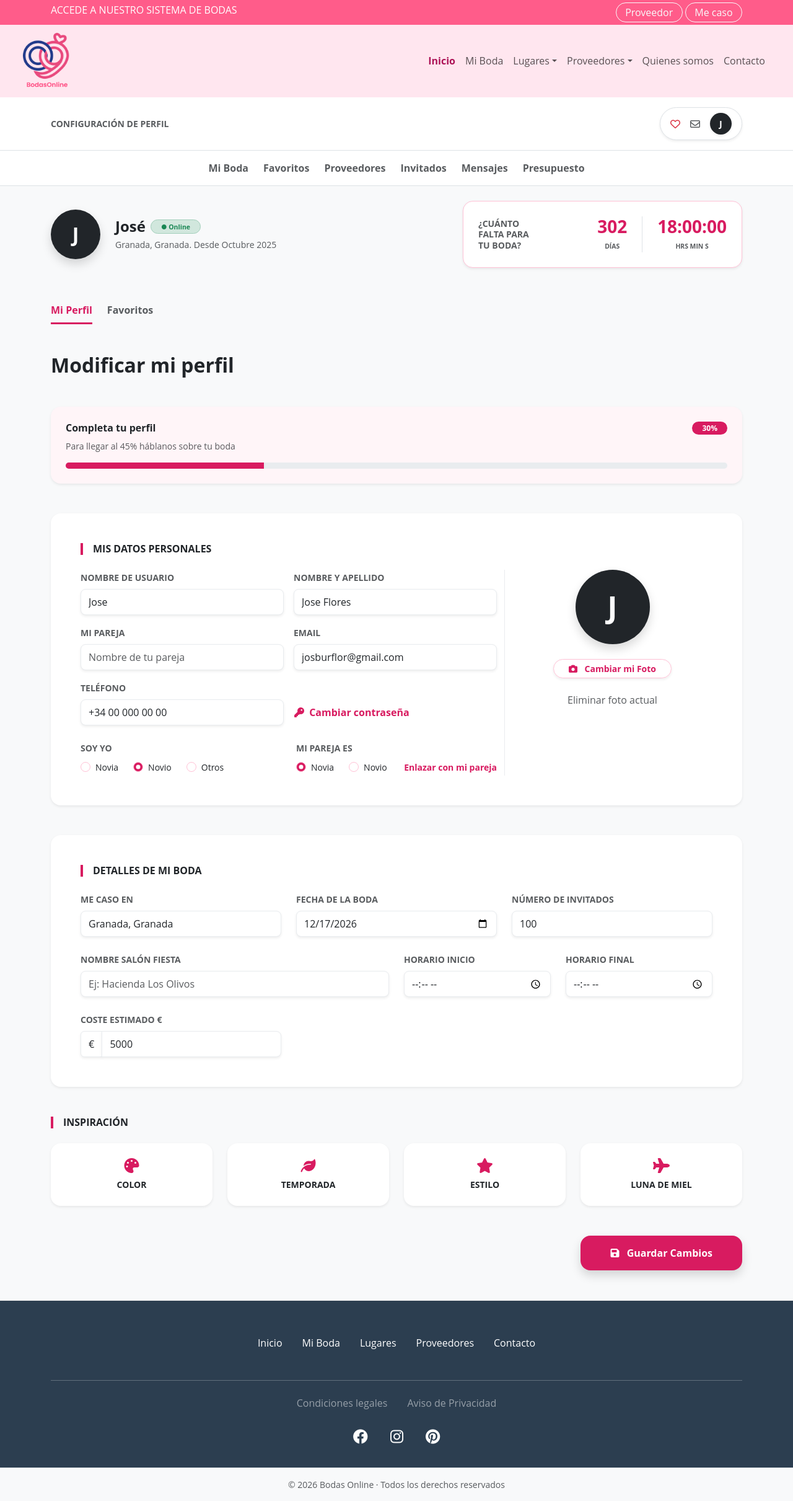
After one commit to josburflor/bodasonline, a PHP site: page /prueba.php in a window 1280 px wide. The commit adds this page. Shown: the whole page at 62% size. Run offline with PHP 8.4, Linux system fonts and the light colour scheme.

Commit message:
Refactor: Integrated prueba.php with global header/footer and added redirect logic in usuario.php

```diff
--- /dev/null
+++ b/prueba.php
@@ -0,0 +1,302 @@
+<?php include_once("header.php"); ?>
+
+<main class="prueba-page bg-light pb-5">
+    <!-- Barra superior de usuario (Estilo Panel Usuario) -->
+    <div class="bg-white shadow-sm border-bottom">
+        <div class="container py-3 d-flex justify-content-between align-items-center">
+            <div class="text-uppercase fw-bold text-muted small">Configuración de Perfil</div>
+
+            <div class="d-flex align-items-center gap-3">
+                <div class="d-flex align-items-center gap-3 border rounded-pill px-3 py-2 bg-white shadow-sm">
+                    <i class="far fa-heart text-danger cursor-pointer"></i>
+                    <i class="far fa-envelope text-muted cursor-pointer"></i>
+                    <div class="bg-dark text-white rounded-circle d-flex align-items-center justify-content-center fw-bold shadow-sm" style="width: 35px; height: 35px; font-size: 0.9rem; display: flex; justify-content: center;">J</div>
+                </div>
+            </div>
+        </div>
+    </div>
+
+    <!-- Sub-Navegación del Perfil -->
+    <div class="bg-white border-bottom mb-4">
+        <div class="container d-flex flex-wrap justify-content-center gap-4 py-3">
+            <a href="panelusuario.php" class="text-decoration-none fw-bold text-muted hover-pink transition">Mi Boda</a>
+            <a href="#" class="text-decoration-none fw-bold text-muted hover-pink transition">Favoritos</a>
+            <a href="#" class="text-decoration-none fw-bold text-muted hover-pink transition">Proveedores</a>
+            <a href="#" class="text-decoration-none fw-bold text-muted hover-pink transition">Invitados</a>
+            <a href="#" class="text-decoration-none fw-bold text-muted hover-pink transition">Mensajes</a>
+            <a href="#" class="text-decoration-none fw-bold text-muted hover-pink transition">Presupuesto</a>
+        </div>
+    </div>
+
+    <div class="container">
+        <!-- Perfil Header -->
+        <div class="row align-items-center mb-5 g-4">
+            <div class="col-md-7 d-flex align-items-center gap-4">
+                <div class="bg-dark text-white rounded-circle d-flex align-items-center justify-content-center fw-bold shadow" style="width: 80px; height: 80px; font-size: 2rem;">J</div>
+                <div>
+                    <div class="d-flex align-items-center gap-2 mb-1">
+                        <h2 class="h4 fw-bold mb-0">José</h2>
+                        <span class="badge bg-success-subtle text-success border border-success-subtle rounded-pill px-3">
+                            <small class="fw-bold">● Online</small>
+                        </span>
+                    </div>
+                    <p class="text-muted mb-0 small">Granada, Granada. Desde Octubre 2025</p>
+                </div>
+            </div>
+
+            <!-- Contador de Boda -->
+            <div class="col-md-5">
+                <div class="bg-white p-4 rounded-4 shadow-sm border border-pink-subtle d-flex align-items-center justify-content-between">
+                    <span class="text-uppercase fw-bold text-muted small lh-sm" style="width: 100px;">¿Cuánto falta para tu boda?</span>
+                    <div class="d-flex gap-4">
+                        <div class="text-center">
+                            <div class="h3 fw-bold text-pink mb-0">302</div>
+                            <small class="text-uppercase fw-bold text-muted" style="font-size: 0.65rem;">Días</small>
+                        </div>
+                        <div class="text-center border-start ps-4">
+                            <div class="h3 fw-bold text-pink mb-0">18:00:00</div>
+                            <small class="text-uppercase fw-bold text-muted" style="font-size: 0.65rem;">hrs min s</small>
+                        </div>
+                    </div>
+                </div>
+            </div>
+        </div>
+
+        <!-- Tabs Perfil/Favoritos -->
+        <ul class="nav nav-tabs border-0 mb-5 gap-4">
+            <li class="nav-item">
+                <a class="nav-link active fw-bold border-0 border-bottom border-3 border-pink px-0" style="color: #d81b60; background: none;" href="#">Mi Perfil</a>
+            </li>
+            <li class="nav-item">
+                <a class="nav-link fw-bold text-muted border-0 px-0" href="#">Favoritos</a>
+            </li>
+        </ul>
+
+        <h1 class="h2 fw-bold mb-5">Modificar mi perfil</h1>
+
+        <!-- Barra de Progreso -->
+        <div class="card border-0 shadow-sm rounded-4 p-4 mb-5 bg-pink-light border border-pink-subtle">
+            <div class="d-flex justify-content-between align-items-center mb-2">
+                <h3 class="h6 fw-bold mb-0">Completa tu perfil</h3>
+                <span class="badge bg-pink text-white rounded-pill px-3">30%</span>
+            </div>
+            <p class="text-muted small mb-3">Para llegar al 45% háblanos sobre tu boda</p>
+            <div class="progress" style="height: 10px;">
+                <div class="progress-bar" role="progressbar" style="width: 30%; background-color: #d81b60;"></div>
+            </div>
+        </div>
+
+        <!-- SECCIÓN: MIS DATOS PERSONALES -->
+        <div class="card border-0 shadow-sm rounded-4 p-5 mb-5">
+            <h3 class="h6 fw-bold text-uppercase tracking-widest mb-4 border-start border-4 border-pink ps-3">Mis datos personales</h3>
+
+            <div class="row g-4">
+                <!-- Columna Izquierda/Centro -->
+                <div class="col-lg-8">
+                    <div class="row g-3">
+                        <div class="col-md-6">
+                            <label class="form-label small fw-bold text-muted text-uppercase tracking-wider">Nombre de usuario</label>
+                            <input type="text" value="Jose" class="form-control rounded-3 py-2 border-light-subtle shadow-sm">
+                        </div>
+                        <div class="col-md-6">
+                            <label class="form-label small fw-bold text-muted text-uppercase tracking-wider">Nombre y Apellido</label>
+                            <input type="text" value="Jose Flores" class="form-control rounded-3 py-2 border-light-subtle shadow-sm">
+                        </div>
+                        <div class="col-md-6">
+                            <label class="form-label small fw-bold text-muted text-uppercase tracking-wider">Mi pareja</label>
+                            <input type="text" placeholder="Nombre de tu pareja" class="form-control rounded-3 py-2 border-light-subtle shadow-sm">
+                        </div>
+                        <div class="col-md-6">
+                            <label class="form-label small fw-bold text-muted text-uppercase tracking-wider">Email</label>
+                            <input type="email" value="josburflor@gmail.com" class="form-control rounded-3 py-2 border-light-subtle shadow-sm">
+                        </div>
+                        <div class="col-md-6">
+                            <label class="form-label small fw-bold text-muted text-uppercase tracking-wider">Teléfono</label>
+                            <input type="text" value="+34 00 000 00 00" class="form-control rounded-3 py-2 border-light-subtle shadow-sm">
+                        </div>
+                        <div class="col-md-6 d-flex align-items-end">
+                            <button class="btn btn-link text-decoration-none fw-bold text-pink p-0 mb-2 hover-pink transition">
+                                <i class="fas fa-key me-1"></i> Cambiar contraseña
+                            </button>
+                        </div>
+                    </div>
+
+                    <div class="row mt-4">
+                        <div class="col-md-6">
+                            <label class="form-label small fw-bold text-muted text-uppercase tracking-wider">Soy yo</label>
+                            <div class="d-flex gap-4">
+                                <div class="form-check">
+                                    <input class="form-check-input border-pink-subtle" type="radio" name="soy" id="novia">
+                                    <label class="form-check-label small" for="novia">Novia</label>
+                                </div>
+                                <div class="form-check">
+                                    <input class="form-check-input border-pink-subtle" type="radio" name="soy" id="novio" checked>
+                                    <label class="form-check-label small" for="novio">Novio</label>
+                                </div>
+                                <div class="form-check">
+                                    <input class="form-check-input border-pink-subtle" type="radio" name="soy" id="otros">
+                                    <label class="form-check-label small" for="otros">Otros</label>
+                                </div>
+                            </div>
+                        </div>
+                        <div class="col-md-6">
+                            <label class="form-label small fw-bold text-muted text-uppercase tracking-wider">Mi pareja es</label>
+                            <div class="d-flex gap-4 align-items-center">
+                                <div class="form-check">
+                                    <input class="form-check-input border-pink-subtle" type="radio" name="pareja" id="p_novia" checked>
+                                    <label class="form-check-label small" for="p_novia">Novia</label>
+                                </div>
+                                <div class="form-check">
+                                    <input class="form-check-input border-pink-subtle" type="radio" name="pareja" id="p_novio">
+                                    <label class="form-check-label small" for="p_novio">Novio</label>
+                                </div>
+                                <a href="#" class="small text-pink text-decoration-none fw-bold ms-auto">Enlazar con mi pareja</a>
+                            </div>
+                        </div>
+                    </div>
+                </div>
+
+                <!-- Columna Derecha (Foto) -->
+                <div class="col-lg-4 d-flex flex-column align-items-center justify-content-start border-start border-light-subtle">
+                    <div class="bg-dark text-white rounded-circle d-flex align-items-center justify-content-center fw-bold shadow mb-4" style="width: 120px; height: 120px; font-size: 3rem;">J</div>
+                    <button class="btn btn-outline-pink btn-sm rounded-pill px-4 fw-bold shadow-sm">
+                        <i class="fas fa-camera me-2"></i> Cambiar mi Foto
+                    </button>
+                    <button class="btn btn-link text-muted small mt-3 text-decoration-none hover-pink transition">Eliminar foto actual</button>
+                </div>
+            </div>
+        </div>
+
+        <!-- SECCIÓN: MI BODA -->
+        <div class="card border-0 shadow-sm rounded-4 p-5 mb-5">
+            <h3 class="h6 fw-bold text-uppercase tracking-widest mb-4 border-start border-4 border-pink ps-3">Detalles de Mi Boda</h3>
+
+            <div class="row g-4">
+                <div class="col-md-4">
+                    <label class="form-label small fw-bold text-muted text-uppercase tracking-wider">Me caso en</label>
+                    <input type="text" value="Granada, Granada" class="form-control rounded-3 py-2 border-light-subtle shadow-sm">
+                </div>
+                <div class="col-md-4">
+                    <label class="form-label small fw-bold text-muted text-uppercase tracking-wider">Fecha de la boda</label>
+                    <input type="date" value="2026-12-17" class="form-control rounded-3 py-2 border-light-subtle shadow-sm">
+                </div>
+                <div class="col-md-4">
+                    <label class="form-label small fw-bold text-muted text-uppercase tracking-wider">Número de invitados</label>
+                    <input type="number" value="100" class="form-control rounded-3 py-2 border-light-subtle shadow-sm">
+                </div>
+                <div class="col-md-6">
+                    <label class="form-label small fw-bold text-muted text-uppercase tracking-wider">Nombre Salón Fiesta</label>
+                    <input type="text" placeholder="Ej: Hacienda Los Olivos" class="form-control rounded-3 py-2 border-light-subtle shadow-sm">
+                </div>
+                <div class="col-md-3">
+                    <label class="form-label small fw-bold text-muted text-uppercase tracking-wider">Horario Inicio</label>
+                    <input type="time" class="form-control rounded-3 py-2 border-light-subtle shadow-sm">
+                </div>
+                <div class="col-md-3">
+                    <label class="form-label small fw-bold text-muted text-uppercase tracking-wider">Horario Final</label>
+                    <input type="time" class="form-control rounded-3 py-2 border-light-subtle shadow-sm">
+                </div>
+                <div class="col-md-4">
+                    <label class="form-label small fw-bold text-muted text-uppercase tracking-wider">Coste estimado €</label>
+                    <div class="input-group">
+                        <span class="input-group-text bg-white border-light-subtle shadow-sm">€</span>
+                        <input type="number" value="5000" class="form-control rounded-end-3 py-2 border-light-subtle shadow-sm">
+                    </div>
+                </div>
+            </div>
+        </div>
+
+        <!-- SECCIÓN: INSPIRACIÓN -->
+        <div class="mb-5">
+            <h3 class="h6 fw-bold text-uppercase tracking-widest mb-4 border-start border-4 border-pink ps-3">Inspiración</h3>
+            <div class="row row-cols-2 row-cols-md-4 g-4">
+                <div class="col">
+                    <div class="card h-100 border-0 shadow-sm rounded-4 p-4 text-center hover-lift transition cursor-pointer">
+                        <i class="fas fa-palette text-pink mb-2 fs-4"></i>
+                        <span class="text-uppercase fw-bold small tracking-widest d-block">Color</span>
+                    </div>
+                </div>
+                <div class="col">
+                    <div class="card h-100 border-0 shadow-sm rounded-4 p-4 text-center hover-lift transition cursor-pointer">
+                        <i class="fas fa-leaf text-pink mb-2 fs-4"></i>
+                        <span class="text-uppercase fw-bold small tracking-widest d-block">Temporada</span>
+                    </div>
+                </div>
+                <div class="col">
+                    <div class="card h-100 border-0 shadow-sm rounded-4 p-4 text-center hover-lift transition cursor-pointer">
+                        <i class="fas fa-star text-pink mb-2 fs-4"></i>
+                        <span class="text-uppercase fw-bold small tracking-widest d-block">Estilo</span>
+                    </div>
+                </div>
+                <div class="col">
+                    <div class="card h-100 border-0 shadow-sm rounded-4 p-4 text-center hover-lift transition cursor-pointer">
+                        <i class="fas fa-plane text-pink mb-2 fs-4"></i>
+                        <span class="text-uppercase fw-bold small tracking-widest d-block">Luna de Miel</span>
+                    </div>
+                </div>
+            </div>
+        </div>
+
+        <!-- Botón Guardar -->
+        <div class="d-flex justify-content-end mt-5">
+            <button class="btn btn-pink-solid px-5 py-3 fw-bold rounded-4 shadow transition hover-lift">
+                <i class="fas fa-save me-2"></i> Guardar Cambios
+            </button>
+        </div>
+
+    </div>
+</main>
+
+<style>
+    :root {
+        --pink-main: #d81b60;
+        --pink-light: #fff5f8;
+        --pink-border: #ffc2d6;
+    }
+
+    .text-pink { color: var(--pink-main); }
+    .bg-pink { background-color: var(--pink-main); }
+    .bg-pink-light { background-color: var(--pink-light); }
+    .border-pink { border-color: var(--pink-main) !important; }
+    .border-pink-subtle { border-color: var(--pink-border) !important; }
+
+    .btn-outline-pink {
+        color: var(--pink-main);
+        border-color: var(--pink-border);
+    }
+    .btn-outline-pink:hover {
+        background-color: var(--pink-main);
+        color: white;
+        border-color: var(--pink-main);
+    }
+
+    .btn-pink-solid {
+        background-color: var(--pink-main);
+        color: white;
+        border: none;
+    }
+    .btn-pink-solid:hover {
+        background-color: #ad1457;
+        color: white;
+    }
+
+    .hover-lift:hover {
+        transform: translateY(-5px);
+        box-shadow: 0 1rem 3rem rgba(0,0,0,.1) !important;
+    }
+    .cursor-pointer { cursor: pointer; }
+    .hover-pink:hover { color: var(--pink-main) !important; }
+    .transition { transition: all 0.3s ease; }
+
+    .form-control:focus {
+        border-color: var(--pink-main);
+        box-shadow: 0 0 0 0.25rem rgba(216, 27, 96, 0.1);
+    }
+
+    .form-check-input:checked {
+        background-color: var(--pink-main);
+        border-color: var(--pink-main);
+    }
+</style>
+
+<?php include_once("footer.php"); ?>
```
Also changed, not shown: usuario.php (+241 -58 lines).
